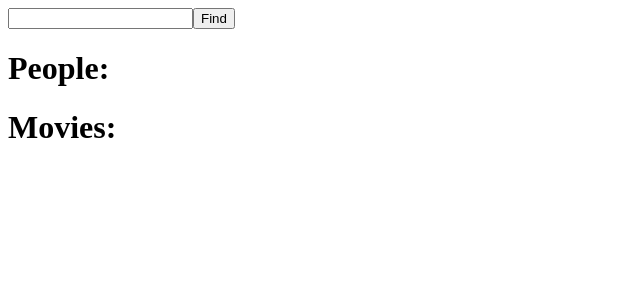
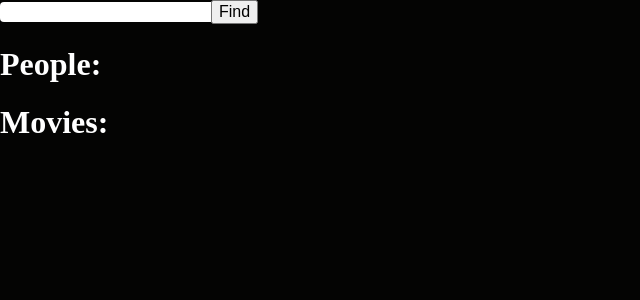
Before and after one commit to kylemeier/subscript, a React (Create React App) app: page / in a window 1280 px wide. Shown: the top 300 px of the page, without its empty margins (0-640 px from the left). Built offline with nearby package versions, Linux system fonts and the light colour scheme.

Commit message:
some CSS and playing with currying

```diff
--- a/package.json
+++ b/package.json
@@ -6,7 +6,9 @@
     "react-scripts": "0.8.4"
   },
   "dependencies": {
+    "lodash": "^4.17.4",
     "moment": "^2.17.1",
+    "normalize.css": "^5.0.0",
     "react": "^15.4.1",
     "react-dom": "^15.4.1",
     "react-redux": "^5.0.1",
--- a/src/actions/RECEIVE_MOVIES.js
+++ b/src/actions/RECEIVE_MOVIES.js
@@ -1,4 +1,5 @@
 import moment from 'moment';
+import fp from 'lodash/fp';
 
 const RECEIVE_MOVIES = 'RECEIVE_MOVIES';
 
@@ -7,42 +8,25 @@ function receiveMovies(query, json){
 	return {
 		query,
 		type: RECEIVE_MOVIES,
-		movies: getCurrentlyPlayingMovies({
-			inCast: json.cast,
-			inCrew: json.crew
-		}),
+		movies: getCurrentlyPlayingMovies(json.cast.concat(json.crew)),
 		receivedAt: Date.now()
 	};
 }
 
-function getCurrentlyPlayingMovies({inCast, inCrew}){
+function getCurrentlyPlayingMovies(movies){
+	return combineDuplicates(movies).filter(IsReleasedRecently);
+}
 
+function IsReleasedRecently(movie){
 	const currentDate = moment();
 	const cutoffDate = currentDate.clone().subtract(2, 'months');
-	let movies = inCast.concat(inCrew);
-
-	movies = hasDuplicates(movies)? combineDuplicates(movies) : movies;
-
-	return movies.filter( movie=>{
-		const releaseDate = moment(movie.release_date);
-		return cutoffDate.isSameOrBefore(releaseDate) && releaseDate.isSameOrBefore(currentDate);
-	});
+	const releaseDate = moment(movie.release_date);
+	return cutoffDate.isSameOrBefore(releaseDate) && releaseDate.isSameOrBefore(currentDate);
 }
 
-function hasDuplicates(items){
+function combineDuplicates(movies){
 
-	const itemIDs = {};
-
-	for (let i = items.length - 1; i >= 0; i--) {
-		const item = items[i];
-		if(itemIDs[item.id]) return true;
-		itemIDs[item.id] = true;
-	}
-	return false;
-}
-
-
-function combineDuplicates(movies){
+	const combineJobAndCharacterPropValues = fp.curry(combinePropValues)(['job', 'character']);
 
 	return movies.reduce( (result, movie)=>{
 
@@ -52,30 +36,28 @@ function combineDuplicates(movies){
 			result.push(movie);
 		}
 		else{
-			result[existingMovieIndex] = combinePropValues({
-				currentObj: result[existingMovieIndex],
-				newObj:  movie,
-				propsToCombine: ['job', 'character']
-			});
+			result[existingMovieIndex] = combineJobAndCharacterPropValues(
+				result[existingMovieIndex],
+				movie,
+			);
 		}
 
 		return result;
 	},[]);
 }
 
-function combinePropValues({currentObj, newObj, propsToCombine}){
 
+function combinePropValues(propsToCombine, currentObj, newObj){
 	const clone = Object.assign({}, currentObj);
+	const combineAPropValueWithNewObj = fp.curry(combineAPropValue)(newObj);
+	return propsToCombine.reduce(combineAPropValueWithNewObj, clone);
+}
 
-	return propsToCombine.reduce( (result, prop) =>{
-
+function combineAPropValue(newObj, result, prop){
 		const currentValue = result[prop];
 		const newValue = newObj[prop];
-
 		if(newValue) result[prop] = currentValue? currentValue+'/'+newValue : newValue;
 		return result;
-	}, clone);
 }
 
-
 export {RECEIVE_MOVIES, receiveMovies};
--- /dev/null
+++ b/src/components/App.css
@@ -0,0 +1,9 @@
+.App{
+	background: #040403;
+	top: 0;
+	right: 0;
+	bottom: 0;
+	left: 0;
+	position:absolute;
+	color: #FFF;
+}
--- a/src/components/App.jsx
+++ b/src/components/App.jsx
@@ -1,10 +1,11 @@
-import React from 'react'
-import FindPersonForm from './FindPersonForm'
-import MovieList from '../containers/MovieList'
-import PeopleList from '../containers/PeopleList'
+import React from 'react';
+import FindPersonForm from './FindPersonForm';
+import MovieList from '../containers/MovieList';
+import PeopleList from '../containers/PeopleList';
+import './App.css';
 
 const App = () => (
-	<div>
+	<div className="App">
 		<FindPersonForm />
 		<h1>People:</h1>
 		<PeopleList />
--- /dev/null
+++ b/src/components/FindPersonForm.css
@@ -0,0 +1,9 @@
+.FindPersonForm{
+
+}
+
+.FindPersonForm-input{
+	border-radius: 4px 0 0 4px;
+	border: 0;
+	outline: 0;
+}
--- a/src/components/FindPersonForm.jsx
+++ b/src/components/FindPersonForm.jsx
@@ -1,6 +1,7 @@
-import React from 'react'
-import {connect} from 'react-redux'
-import {fetchPeople} from '../actions/fetchPeople'
+import React from 'react';
+import {connect} from 'react-redux';
+import {fetchPeople} from '../actions/fetchPeople';
+import './FindPersonForm.css';
 
 class FindPersonForm extends React.Component{
 
@@ -10,23 +11,23 @@ class FindPersonForm extends React.Component{
 	}
 
 	handleSubmit(e){
-		e.preventDefault()
-		if(!this.input.value.trim()) return
-		this.props.dispatch(fetchPeople(this.input.value))
-		this.input.value = ''
+		e.preventDefault();
+		if(!this.input.value.trim()) return;
+		this.props.dispatch(fetchPeople(this.input.value));
+		this.input.value = '';
 	}
 
 	render(){
 		return(
-			<form onSubmit={this.handleSubmit}>
-			<input ref={ node=>{
-				this.input = node
-			}}/>
+			<form onSubmit={this.handleSubmit} className="FindPersonForm">
+			<input className="FindPersonForm-input"
+				ref={ node=>{ this.input = node }}
+			/>
 				<button type="submit">
 					Find
 				</button>
 			</form>
-		)
+		);
 	}
 }
 
--- a/src/index.js
+++ b/src/index.js
@@ -5,6 +5,7 @@ import { createStore, applyMiddleware } from 'redux';
 import App from './components/App';
 import reducers from './reducers/index';
 import thunkMiddleware from 'redux-thunk';
+import 'normalize.css/normalize.css';
 
 let store = createStore(
 	reducers,
```
Also changed, not shown: 1 other file (tests, documents, lock files or other folders).
